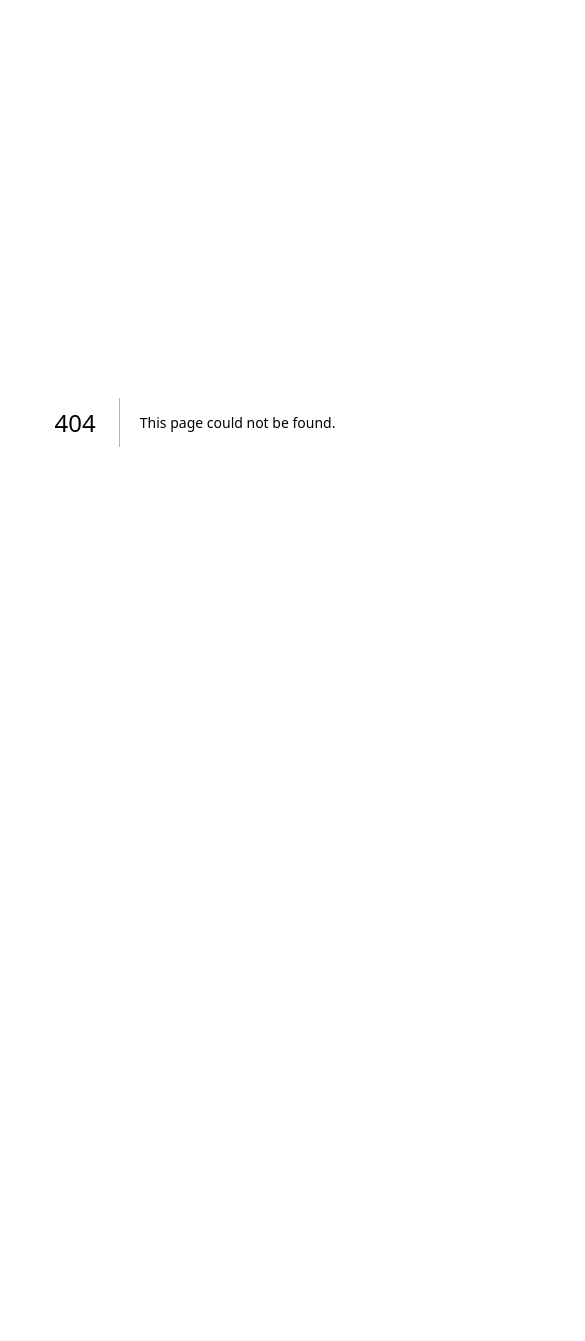
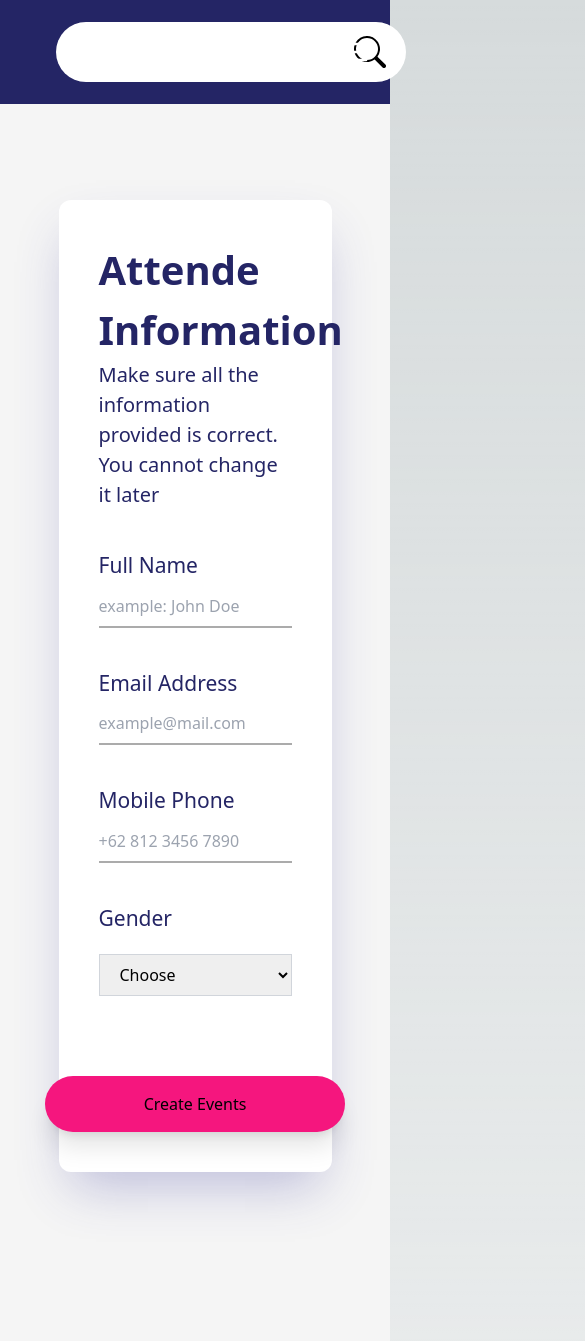
Before and after one commit to DiftaFitrahul/frontend-ticket.in, a Next.js app: page /payment/fill_identity in a window 390 px wide. Before the commit this address had no page. Shown: the top 1341 px of the page, 585 px wide, since content can reach past the window. Before the commit the page ends 844 px from the top, so only its background shows below. Built offline with nearby package versions, Linux system fonts and the light colour scheme.

Commit message:
feat: finish fill identity payment page and finish responsive

```diff
--- a/src/pages/index.jsx
+++ b/src/pages/index.jsx
@@ -1,7 +1,4 @@
 "use client";
-import Image from "next/image";
-import Link from "next/link";
-import Logo from "@/../public/logo.png";
 
 import { IoIosArrowForward } from "react-icons/io";
 import FilterButton from "@/components/home/filter_button";
--- /dev/null
+++ b/src/pages/payment/fill_identity.jsx
@@ -0,0 +1,88 @@
+import { useState } from "react";
+import HeaderComp from "@/components/header_comp";
+import FooterComp from "@/components/footer_comp";
+import MakeEvent from "@/components/event/make_event";
+
+export default function FillIdentityPayment() {
+  const [selectedGender, setSelectedGender] = useState("Choose");
+
+  const handleGenderChange = (event) => {
+    setSelectedGender(event.target.value);
+  };
+  async function handleSubmit(e) {
+    e.preventDefault();
+  }
+
+  return (
+    <div className="flex flex-col justify-center items-center bg-neutral-100 ">
+      <HeaderComp />
+      <div className="flex flex-col items-start p-10 lg:p-20 bg-white mt-[200px] w-[calc(70vw)]  mb-[50px] rounded-xl shadow-[0_25px_50px_-12px_rgba(56,57,157,0.3)]">
+        <h1 className="text-[#242565] font-extrabold text-[40px]">
+          Attende Information
+        </h1>
+        <p className="text-[#242565]  text-[20px]">
+          Make sure all the information provided is correct. You cannot change
+          it later
+        </p>
+
+        <form onSubmit={handleSubmit} className="flex flex-col w-full">
+          <label className="text-[#242565]  text-[21px] mt-[40px] mb-1">
+            Full Name
+          </label>
+          <input
+            type="text"
+            className="pr-4 py-2 w-full border-grey-custom border-b-2 focus:border-placeholder-blue  focus:outline-none   text-placeholder-blue"
+            placeholder="example: John Doe"
+          />
+          <label className="text-[#242565]  text-[21px] mt-[40px] mb-1">
+            Email Address
+          </label>
+          <input
+            type="email"
+            className=" pr-4 py-2 w-full   border-grey-custom border-b-2 focus:border-placeholder-blue  focus:outline-none   text-placeholder-blue "
+            placeholder="example@mail.com"
+          />
+          <label className="text-[#242565]  text-[21px] mt-[40px] mb-1">
+            Mobile Phone
+          </label>
+          <input
+            type="tel"
+            id="phone"
+            name="phone"
+            pattern="[0-9]{3}-[0-9]{2}-[0-9]{3}"
+            maxlength="12"
+            className=" pr-4 py-2 w-full  border-grey-custom border-b-2 focus:border-placeholder-blue  focus:outline-none   text-placeholder-blue "
+            placeholder="+62 812 3456 7890"
+          />
+          <label className="text-[#242565]  text-[21px] mt-[40px] mb-[20px]">
+            Gender
+          </label>
+          <select
+            className="w-full sm:w-1/2  lg:w-1/2 xl:w-1/3 text-black border border-gray-300 hover:border-gray-500 px-4 py-2 pr-8 leading-tight focus:outline-none focus:border-blue-500"
+            value={selectedGender}
+            onChange={handleGenderChange}
+          >
+            <option selected="selected" disabled>
+              Choose
+            </option>
+            <option value="male" className="text-black ">
+              Male
+            </option>
+            <option value="female" className="text-black">
+              Female
+            </option>
+          </select>
+          <button
+            type="submit"
+            // onClick={() => alert("Payment Success")}
+            className="mt-[80px] self-center bg-[#F5167E] py-4 w-[300px] rounded-full shadow-xl font-medium"
+          >
+            Create Events
+          </button>
+        </form>
+      </div>
+      <MakeEvent />
+      <FooterComp />
+    </div>
+  );
+}
```
